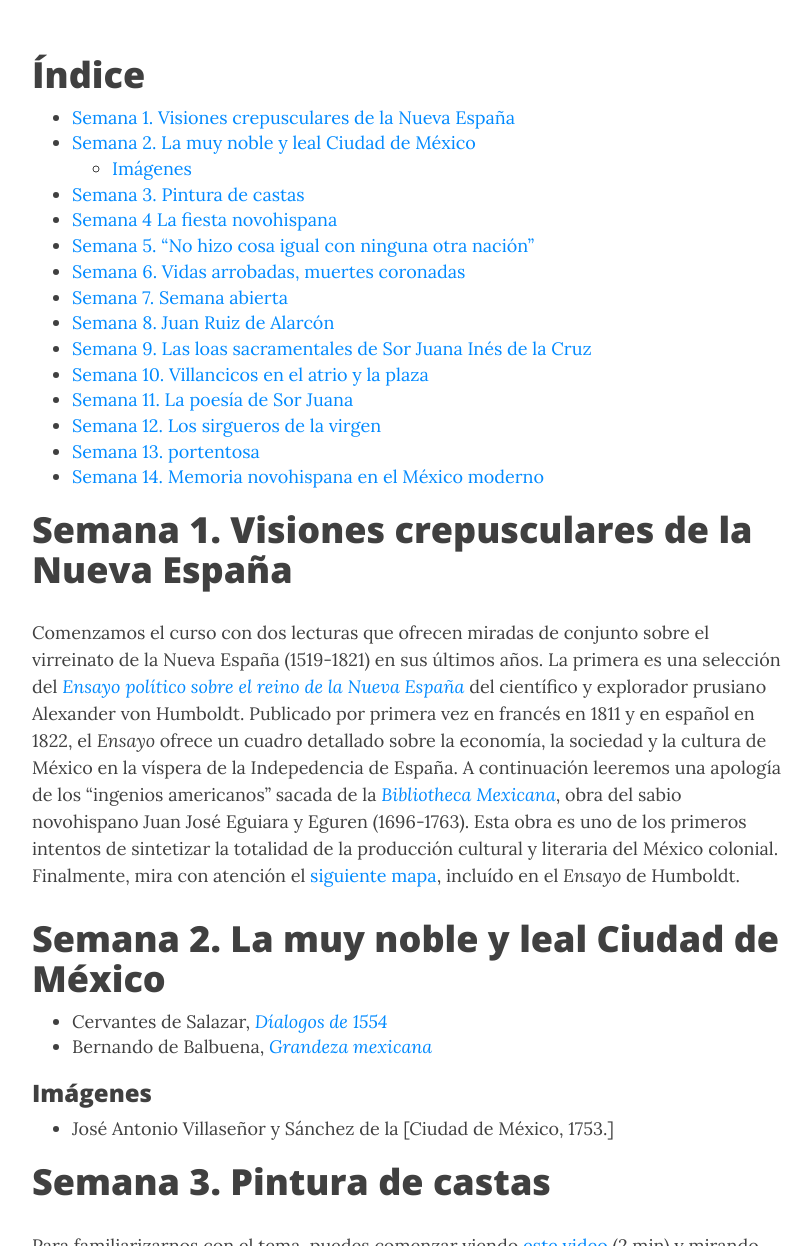
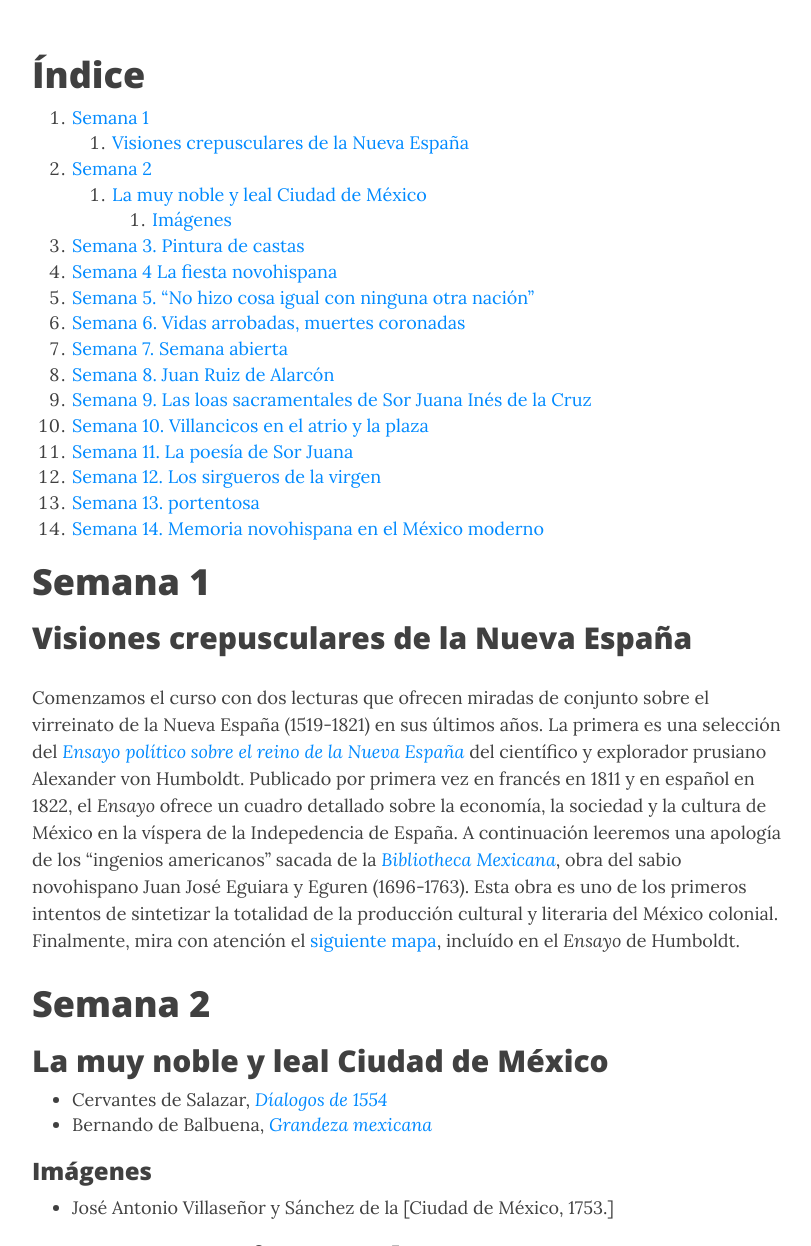
Before and after one commit to Hipomenes/novohispana, a Jekyll site: the page built from syllabus.md, in a window 1280 px wide and 1400 px high, scrolled down 335 px. Shown: the part 154-1400 px from the top of the window, without its empty margins (233-1044 px from the left). Built offline with Jekyll 4.4.1, drawn with Linux system fonts in a browser that asks for light colours; nearby versions of some CDN libraries; part of the change alters nothing that is shown.

```diff
--- a/syllabus.md
+++ b/syllabus.md
@@ -5,18 +5,19 @@ bigimg: /img/4partes.jpg
 ---
 
 
-
 # Índice
 {: .no_toc}
 
-* TOC
+1. TOC
 {:toc}
 
-# Semana 1. Visiones crepusculares de la Nueva España
+# Semana 1
+## Visiones crepusculares de la Nueva España
 
 Comenzamos el curso con dos lecturas que ofrecen miradas de conjunto sobre el virreinato de la Nueva España (1519-1821) en sus últimos años. La primera es una selección del [*Ensayo político sobre el reino de la Nueva España*]() del científico y explorador prusiano Alexander von Humboldt. Publicado por primera vez en francés en 1811 y en español en 1822, el *Ensayo* ofrece un cuadro detallado sobre la economía, la sociedad y la cultura de México en la víspera de la Indepedencia de España. A continuación leeremos una apología de los "ingenios americanos" sacada de la [*Bibliotheca Mexicana*](), obra del sabio novohispano Juan José Eguiara y Eguren (1696-1763). Esta obra es uno de los primeros intentos de sintetizar la totalidad de la producción cultural y literaria del México colonial. Finalmente, mira con atención el [siguiente mapa](https://upload.wikimedia.org/wikipedia/commons/6/60/1811_Humboldt_Map_of_Mexico%2C_Texas%2C_Louisiana%2C_and_Florida_-_Geographicus_-_Mexique-humboldt-1811.jpg), incluído en el *Ensayo* de Humboldt.
 
-# Semana 2. La muy noble y leal Ciudad de México
+# Semana 2
+## La muy noble y leal Ciudad de México
 
 - Cervantes de Salazar, [*Díalogos de 1554*]()
 - Bernando de Balbuena, [*Grandeza mexicana*]()
```
